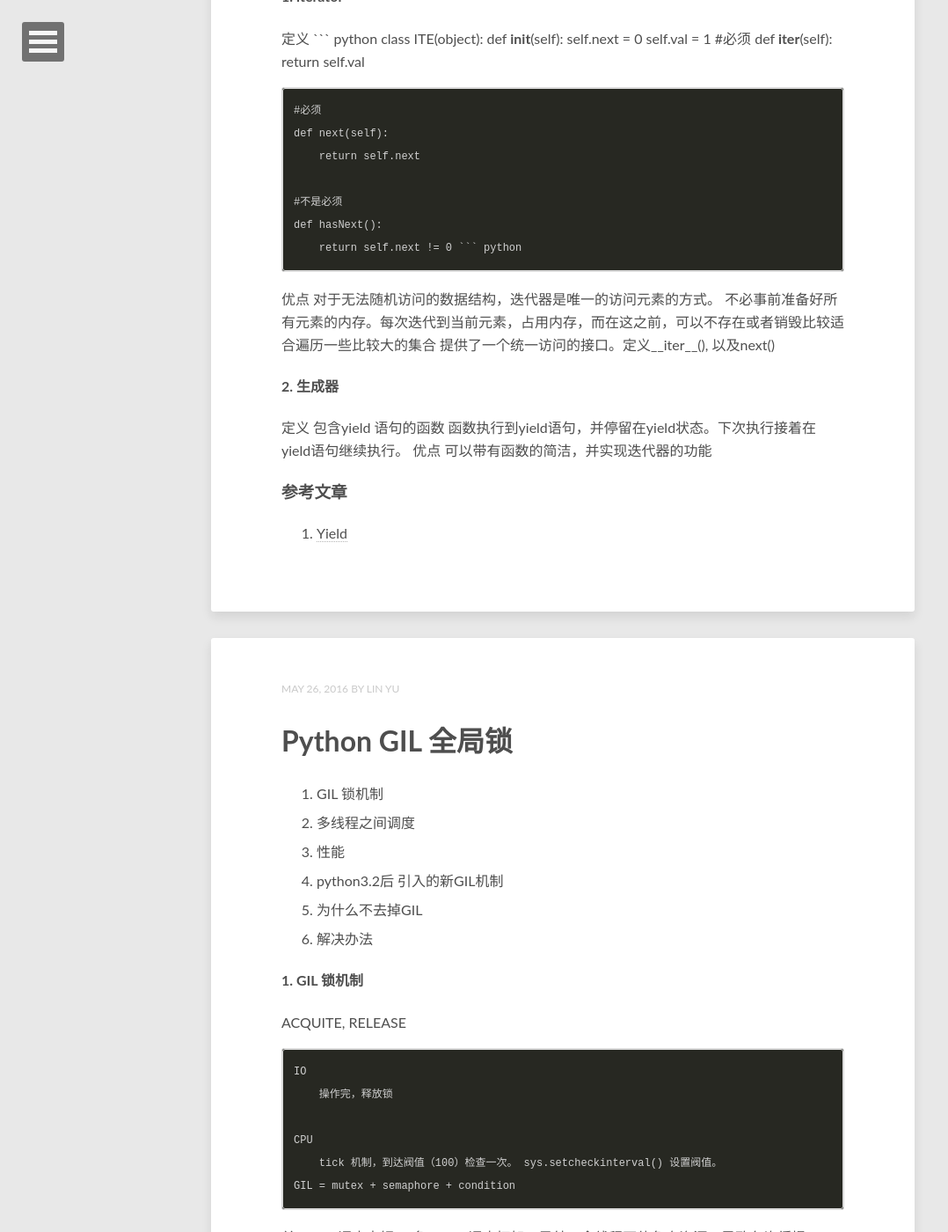
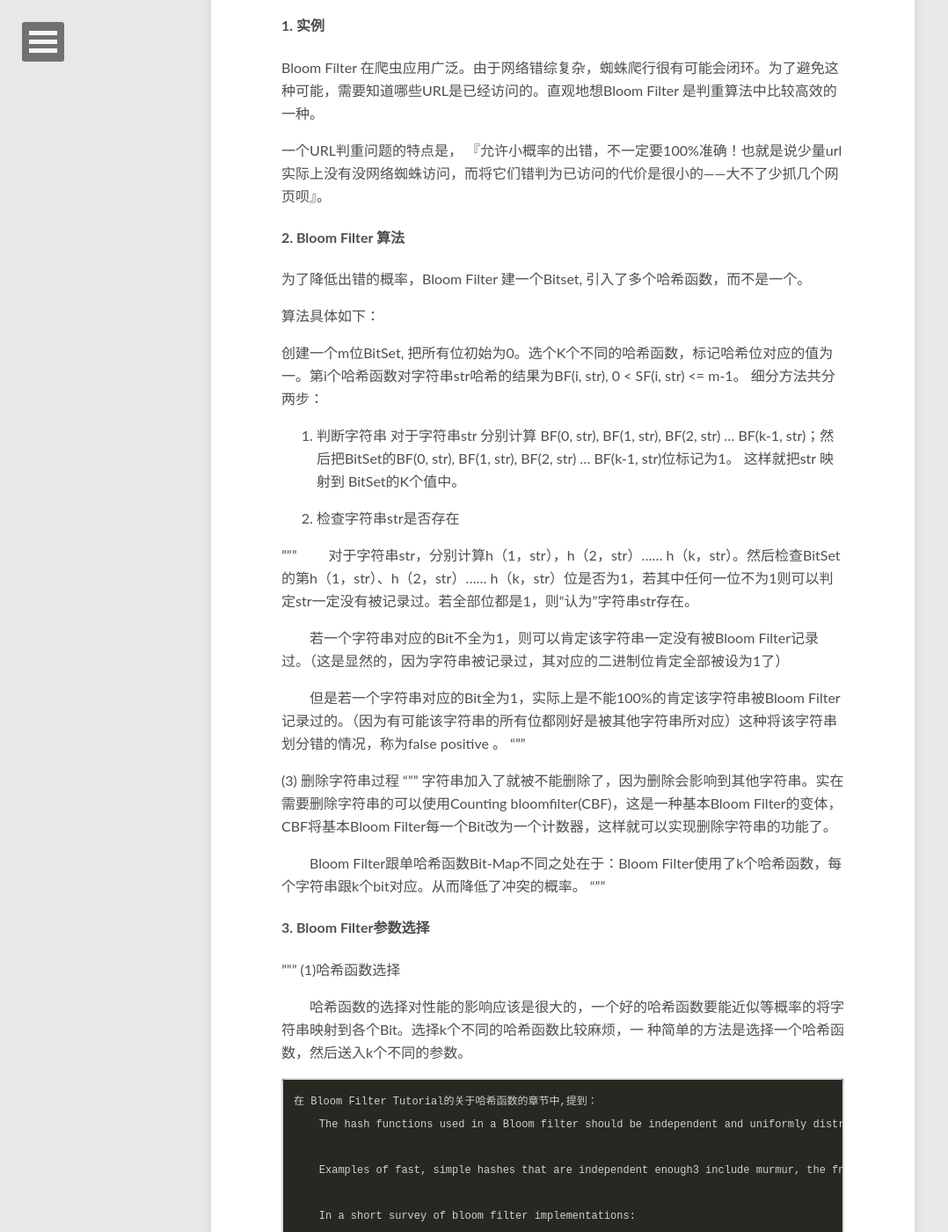
Before and after one commit to uynil/uynil.github.io, a Jekyll site: the page built from index.html, in a window 1280 px wide and 1400 px high, scrolled down 711 px. Shown: the whole window at 88% size, without its empty margins (0-1078 px from the left). Built offline with Jekyll 4.4.1, drawn with Linux system fonts in a browser that asks for light colours; some web fonts are replaced; the list of posts is cut into pages by our own code; some of the changed text lies outside the part shown.

Commit message:
[ADD] bloom filter

````diff
--- a/_posts/2016-05-27-python-interator-generator.md
+++ b/_posts/2016-05-27-python-interator-generator.md
@@ -8,6 +8,7 @@
 
 #### 1. iterator
 定义
+
 ``` python
 class ITE(object):
     def __init__(self):
@@ -24,7 +25,7 @@
     #不是必须
     def hasNext():
         return self.next != 0
-``` python
+```
 
 优点
     对于无法随机访问的数据结构，迭代器是唯一的访问元素的方式。
--- /dev/null
+++ b/_posts/2016-06-17-bloom-filter.md
@@ -0,0 +1,73 @@
+---
+layout: post
+title: Bloom filter 布隆过滤
+tags: [爬虫]
+---
+1. Bloom Filter 概述
+2. 算法概述
+3. 参数选择
+
+#### 1. 实例
+Bloom Filter 在爬虫应用广泛。由于网络错综复杂，蜘蛛爬行很有可能会闭环。为了避免这种可能，需要知道哪些URL是已经访问的。直观地想Bloom Filter 是判重算法中比较高效的一种。
+
+一个URL判重问题的特点是， 『允许小概率的出错，不一定要100%准确！也就是说少量url实际上没有没网络蜘蛛访问，而将它们错判为已访问的代价是很小的——大不了少抓几个网页呗』。
+
+#### 2. Bloom Filter 算法
+为了降低出错的概率，Bloom Filter 建一个Bitset, 引入了多个哈希函数，而不是一个。
+
+算法具体如下：
+
+创建一个m位BitSet, 把所有位初始为0。选个K个不同的哈希函数，标记哈希位对应的值为一。第i个哈希函数对字符串str哈希的结果为BF(i, str), 0 < SF(i, str) <= m-1。 细分方法共分两步：
+
+1. 判断字符串
+对于字符串str 分别计算 BF(0, str), BF(1, str), BF(2, str) ... BF(k-1, str)；然后把BitSet的BF(0, str), BF(1, str), BF(2, str) ... BF(k-1, str)位标记为1。
+这样就把str 映射到 BitSet的K个值中。
+
+2. 检查字符串str是否存在
+
+"""
+　　对于字符串str，分别计算h（1，str），h（2，str）…… h（k，str）。然后检查BitSet的第h（1，str）、h（2，str）…… h（k，str）位是否为1，若其中任何一位不为1则可以判定str一定没有被记录过。若全部位都是1，则“认为”字符串str存在。
+
+　　若一个字符串对应的Bit不全为1，则可以肯定该字符串一定没有被Bloom Filter记录过。（这是显然的，因为字符串被记录过，其对应的二进制位肯定全部被设为1了）
+
+　　但是若一个字符串对应的Bit全为1，实际上是不能100%的肯定该字符串被Bloom Filter记录过的。（因为有可能该字符串的所有位都刚好是被其他字符串所对应）这种将该字符串划分错的情况，称为false positive 。
+"""
+
+(3) 删除字符串过程
+"""
+   字符串加入了就被不能删除了，因为删除会影响到其他字符串。实在需要删除字符串的可以使用Counting bloomfilter(CBF)，这是一种基本Bloom Filter的变体，CBF将基本Bloom Filter每一个Bit改为一个计数器，这样就可以实现删除字符串的功能了。
+
+　　Bloom Filter跟单哈希函数Bit-Map不同之处在于：Bloom Filter使用了k个哈希函数，每个字符串跟k个bit对应。从而降低了冲突的概率。
+"""
+#### 3.  Bloom Filter参数选择
+
+"""
+   (1)哈希函数选择
+
+   　　哈希函数的选择对性能的影响应该是很大的，一个好的哈希函数要能近似等概率的将字符串映射到各个Bit。选择k个不同的哈希函数比较麻烦，一 种简单的方法是选择一个哈希函数，然后送入k个不同的参数。
+
+    在 Bloom Filter Tutorial的关于哈希函数的章节中,提到：
+        The hash functions used in a Bloom filter should be independent and uniformly distributed. They should also be as fast as possible (cryptographic hashes such as sha1, though widely used therefore are not very good choices).
+
+        Examples of fast, simple hashes that are independent enough3 include murmur, the fnv series of hashes, and Jenkins Hashes.
+
+        In a short survey of bloom filter implementations:
+        Cassandra uses Murmur hashes
+        Hadoop includes default implementations of Jenkins and Murmur hashes
+        python-bloomfilter uses cryptographic hashes
+        Plan9 uses a simple hash as proposed in Mitzenmacher 2005
+        Sdroege Bloom filter uses fnv1a (included just because I wanted to show one that uses fnv.)
+        Squid uses MD5
+
+   (2)Bit数组大小选择
+
+   　　哈希函数个数k、位数组大小m、加入的字符串数量n的关系可以参考 [参考文献1](http://pages.cs.wisc.edu/~cao/papers/summary-cache/node8.html)。该文献证明了对于给定的m、n，当 k = ln(2)* m/n 时出错的概率是最小的。
+
+   　　同时该文献还给出特定的k，m，n的出错概率。例如：根据参考文献1，哈希函数个数k取10，位数组大小m设为字符串个数n的20倍时，false positive发生的概率是0.0000889 ，这个概率基本能满足网络爬虫的需求了。
+
+"""
+
+### 参考文章
+1. [BloomFilter——大规模数据处理利器](http://www.cnblogs.com/heaad/archive/2011/01/02/1924195.html)
+1. [BloomFilter——搜狗百科](http://baike.sogou.com/v63706797.htm?fromTitle=bloom+filter)
+3. [BloomFilter Tutorial](http://billmill.org/bloomfilter-tutorial/)
````
